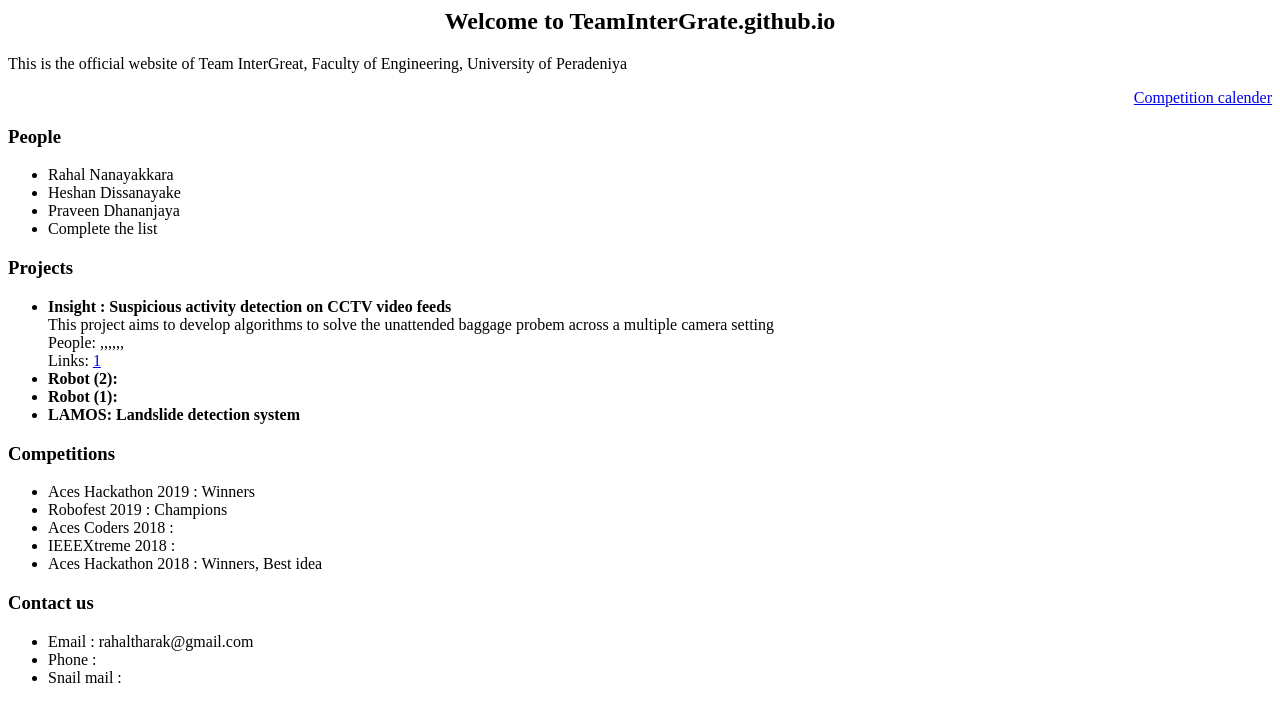
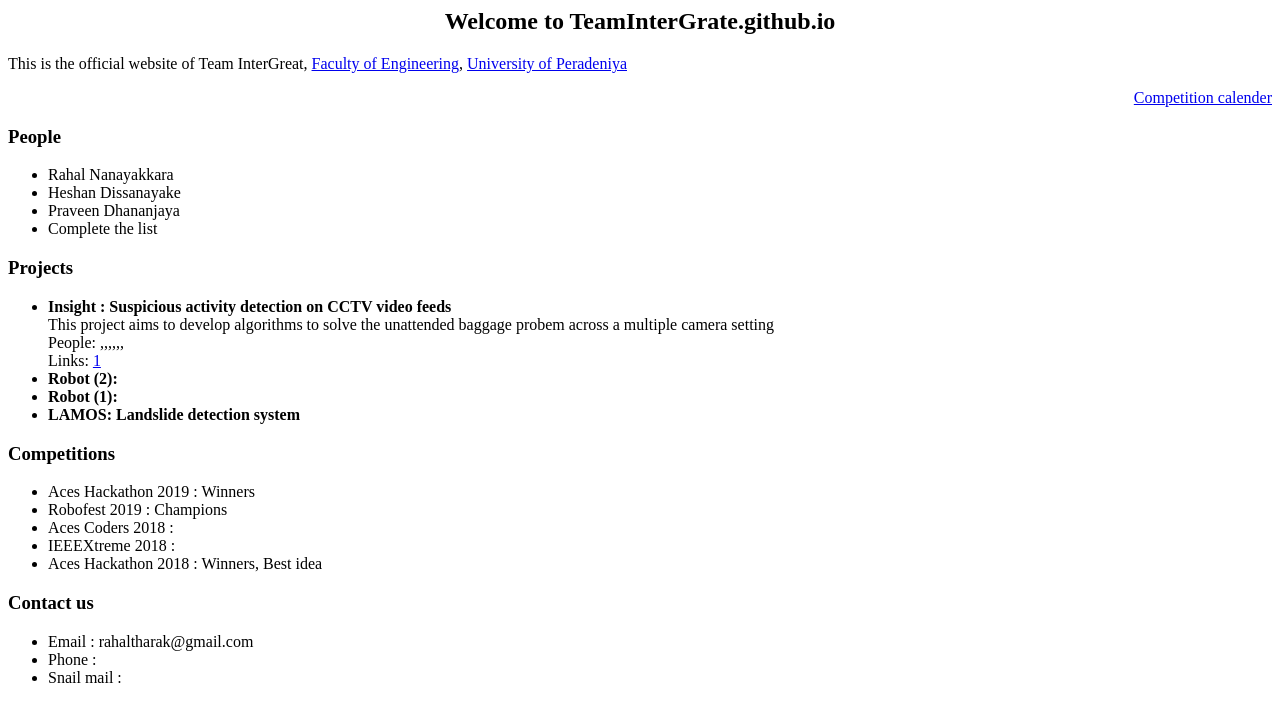
Before and after one commit to TeamInterGreat/TeamInterGrate.github.io, a plain HTML site: page index.html in a window 1280 px wide. Drawn offline with Linux system fonts and the light colour scheme.

Commit message:
Update index.html

```diff
--- a/index.html
+++ b/index.html
@@ -3,7 +3,7 @@
 <body>
   <center><h2>Welcome to TeamInterGrate.github.io</h2></center>
 
-<p>This is the official website of Team InterGreat, Faculty of Engineering, University of Peradeniya</p>
+<p>This is the official website of Team InterGreat, <a href="https://eng.pdn.ac.lk/">Faculty of Engineering</a>, <a href="https://www.pdn.ac.lk/">University of Peradeniya</a></p>
 <div align="right"><a href="https://docs.google.com/spreadsheets/d/15bAGd6Kc1bfi2irYEmclCKzG-NoDKi3lRH1IOBiGcR0/edit">Competition calender</a></div>
 
   <h3>People</h3>
```
